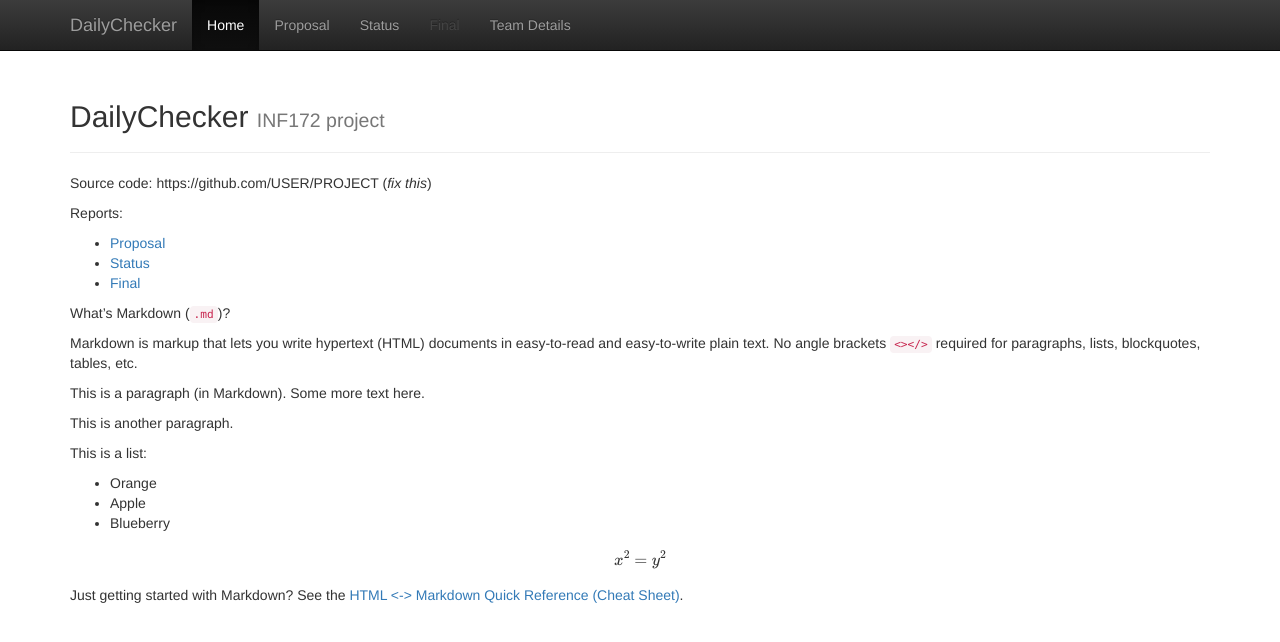
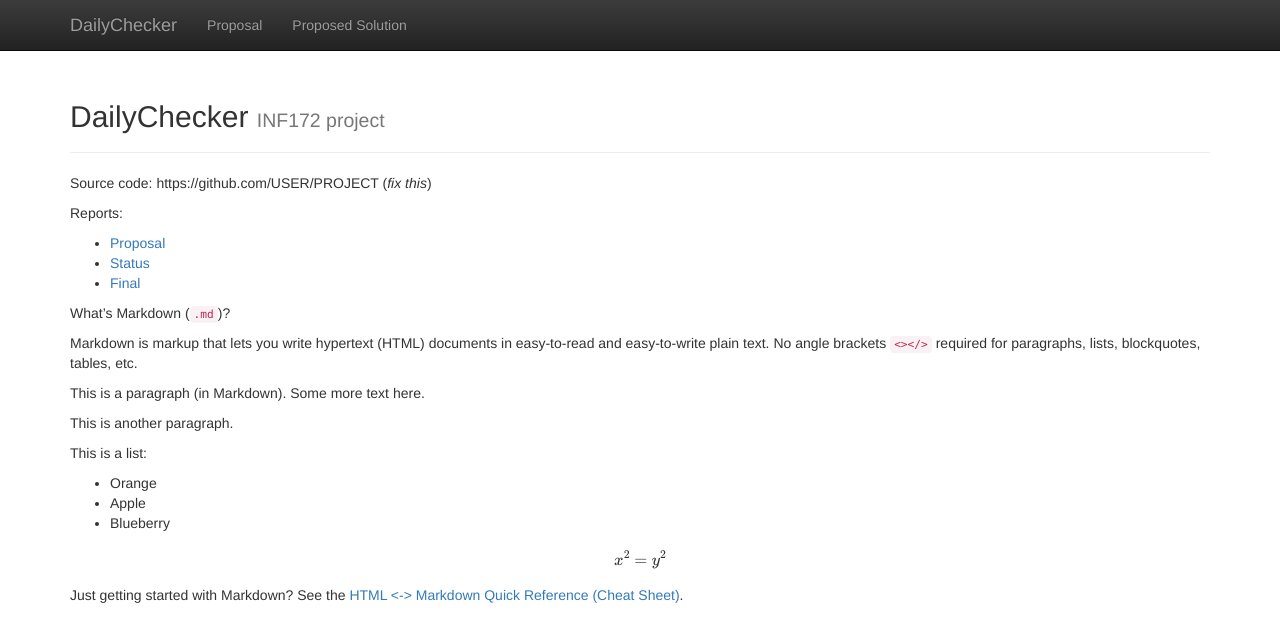
Before and after one commit to boring1234/dailychecker, a Jekyll site: the page built from docs/index.md, in a window 1280 px wide. Shown: the top 642 px of the page. Built offline with Jekyll 4.4.1, drawn with Linux system fonts in a browser that asks for light colours; formulas are drawn with MathJax 3.

Commit message:
Update default.html

```diff
--- a/docs/_layouts/default.html
+++ b/docs/_layouts/default.html
@@ -59,11 +59,11 @@
         </div>
         <div id="navbar" class="collapse navbar-collapse">
           <ul class="nav navbar-nav">
-            <li class="{% if current[1] == 'index.html' or current[1] == %} active {% endif %}"><a href="index.html">Home</a></li>
+<!--             <li class="{% if current[1] == 'index.html' or current[1] == %} active {% endif %}"><a href="index.html">Home</a></li> -->
             <li class="{{ proposalClass }}{% if current[1] == 'proposal.html' %} active {% endif %}"><a href="proposal.html">Proposal</a></li>
-            <li class="{{ statusClass }}{% if current[1] == 'status.html' %} active {% endif %}"><a href="status.html">Status</a></li>
-            <li class="{{ finalClass }}{% if current[1] == 'final.html' %} active {% endif %}"><a href="final.html">Final</a></li>
-            <li class="{% if current[1] == 'team.html' %} active {% endif %}"><a href="team.html">Team Details</a></li>
+            <li class="{{ statusClass }}{% if current[1] == 'status.html' %} active {% endif %}"><a href="status.html">Proposed Solution</a></li>
+<!--             <li class="{{ finalClass }}{% if current[1] == 'final.html' %} active {% endif %}"><a href="final.html">Final</a></li> -->
+<!--             <li class="{% if current[1] == 'team.html' %} active {% endif %}"><a href="team.html">Team Details</a></li> -->
           </ul>
         </div><!--/.nav-collapse -->
       </div>
```
